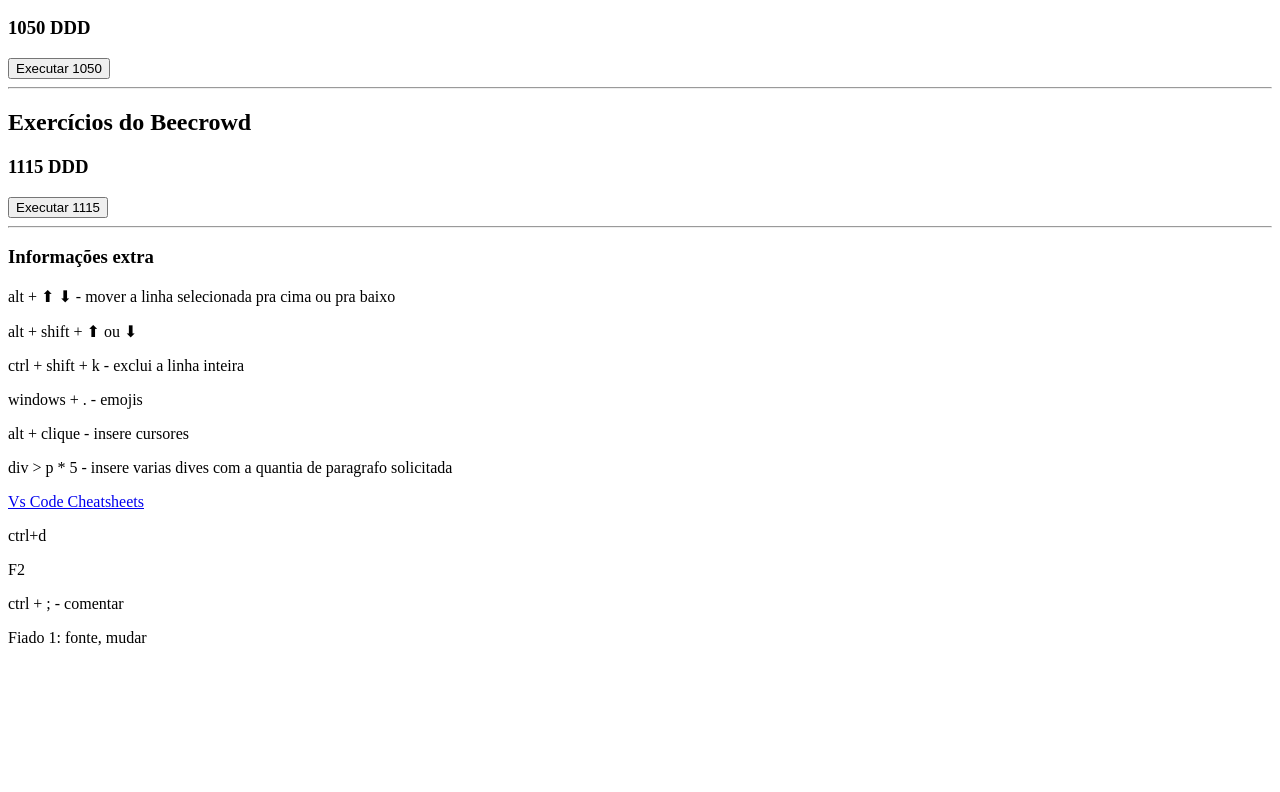
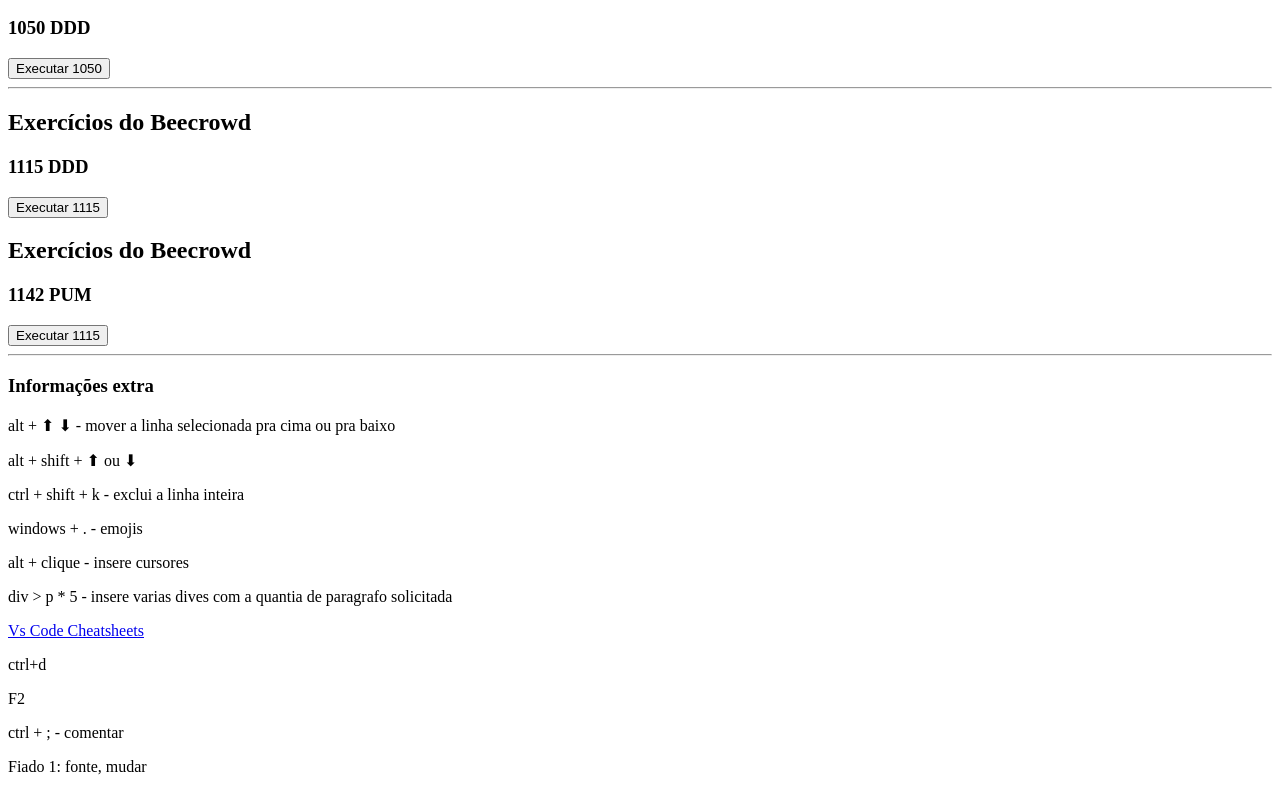
Before and after one commit to CAMILALISTON/Meu-Primeiro-Repositorio, a plain HTML site: page index.html in a window 1280 px wide. Shown: the part 1830-2622 px from the top of the page. Before the commit the page ends 2493 px from the top, so only its background shows below. Drawn offline with Linux system fonts and the light colour scheme; a script that the page names is missing.

Commit message:
Update index.html

```diff
--- a/index.html
+++ b/index.html
@@ -149,6 +149,13 @@
     <button onclick="executar1115()">Executar 1115</button>
 </div>
 
+<div>
+    <h2>Exercícios do Beecrowd</h2>
+    <h3>1142 PUM</h3>
+
+    <button onclick="executar1142()">Executar 1115</button>
+</div>
+
 <hr>
     <div>
         <h3>Informações extra</h3>
```
